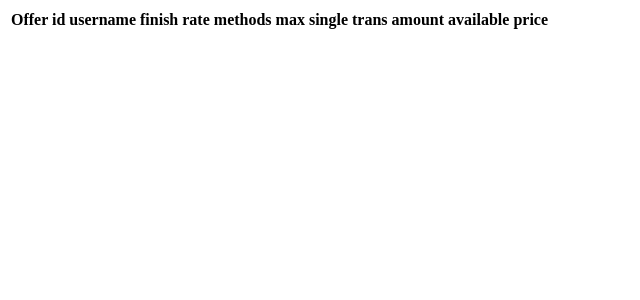
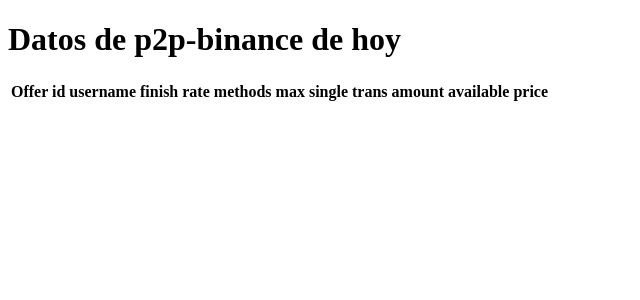
Before and after one commit to egonik-unlp/tom_heroku_db, a Flask app: template templates/view_db_table.html in a window 1280 px wide. Shown: the top 300 px of the page, without its empty margins (0-640 px from the left). Run offline with Flask 2, Linux system fonts and the light colour scheme; the template is opened without the code that fills it: values that come from a table or form of the project are taken from there, others are empty; data comes from the database, SQL or seed files in the repository.

Commit message:
cambio dummy

```diff
--- a/templates/view_db_table.html
+++ b/templates/view_db_table.html
@@ -1,4 +1,7 @@
 <!doctype html>
+<h1>Datos de p2p-binance de hoy </h1>
+
+
 <table>
 <tr>
   <th>Offer id</th>
```
